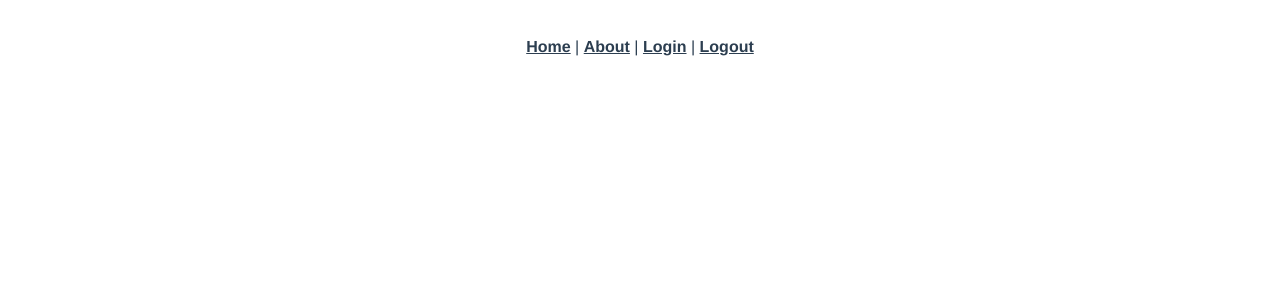
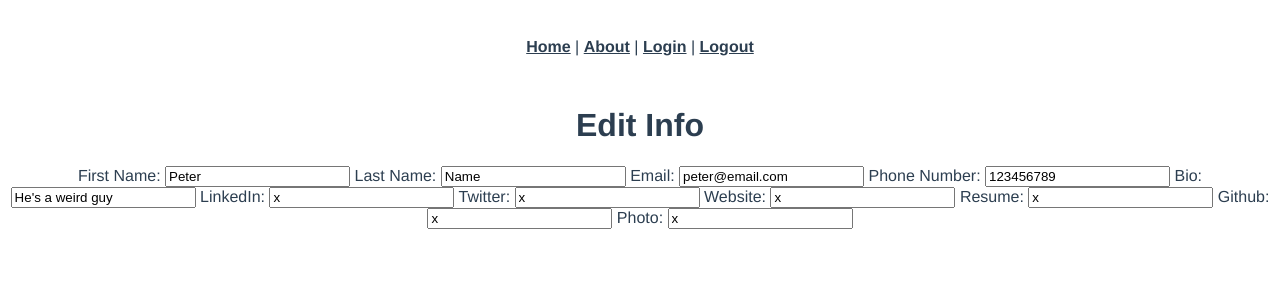
Before and after one commit to meganreh/student_portal, a Vue app: page /users/1/edit in a window 1280 px wide. Shown: the top 300 px of the page. Built offline with nearby package versions, Linux system fonts and the light colour scheme.

Commit message:
added user edit

```diff
--- a/src/router/index.js
+++ b/src/router/index.js
@@ -3,6 +3,7 @@ import VueRouter from "vue-router";
 import Home from "../views/Home.vue";
 import Login from "../views/Login.vue";
 import Logout from "../views/Logout.vue";
+import UsersEdit from "../views/UsersEdit.vue";
 
 Vue.use(VueRouter);
 
@@ -11,6 +12,11 @@ const routes = [
     path: "/",
     name: "home",
     component: Home
+  },
+  {
+    path: "/users/:id/edit",
+    name: "users-edit",
+    component: UsersEdit
   },
   {
     path: "/about",
--- /dev/null
+++ b/src/views/UsersEdit.vue
@@ -0,0 +1,74 @@
+<template>
+  <div class="container">
+    <h1>Edit Info</h1>
+    First Name:
+    <input type="text" v-model="user.first_name" />
+    Last Name:
+    <input type="text" v-model="user.last_name" />
+    Email:
+    <input type="text" v-model="user.email" />
+    Phone Number:
+    <input type="text" v-model="user.phone_number" />
+    Bio:
+    <input type="text" v-model="user.bio" />
+    LinkedIn:
+    <input type="text" v-model="user.linkedin" />
+    Twitter:
+    <input type="text" v-model="user.twitter" />
+    Website:
+    <input type="text" v-model="user.website" />
+    Resume:
+    <input type="text" v-model="user.resume" />
+    Github:
+    <input type="text" v-model="user.github" />
+    Photo:
+    <input type="text" v-model="user.photo" />
+  </div>
+</template>
+
+<style></style>
+
+<script>
+export default {
+  data: function() {
+    return {
+      message: "Student Portal Fun Time",
+      user: {
+        id: 1,
+        first_name: "Peter",
+        last_name: "Name",
+        email: "peter@email.com",
+        password: "password",
+        phone_number: "123456789",
+        bio: "He's a weird guy",
+        linkedin: "x",
+        twitter: "x",
+        website: "x",
+        resume: "x",
+        github: "x",
+        photo: "x"
+      }
+    };
+  },
+
+  created: function() {
+    this.user = {
+      id: 1,
+      first_name: "Peter",
+      last_name: "Name",
+      email: "peter@email.com",
+      password: "password",
+      phone_number: "123456789",
+      bio: "He's a weird guy",
+      linkedin: "x",
+      twitter: "x",
+      website: "x",
+      resume: "x",
+      github: "x",
+      photo: "x"
+    };
+  },
+
+  methods: {}
+};
+</script>
```
